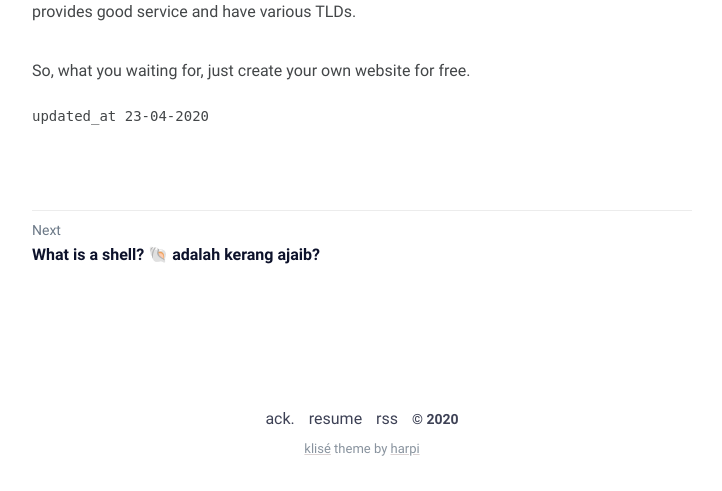
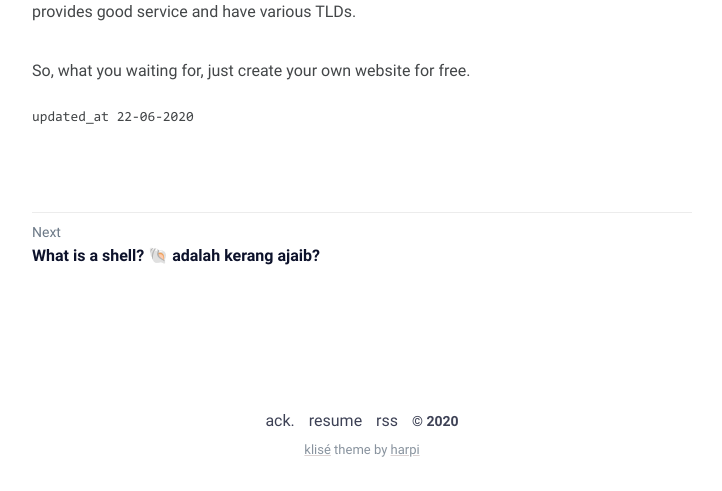
Before and after one commit to piharpi/piharpi.com, a Jekyll site: the page built from _posts/how-this-site-was-made/2018-09-28-how-this-site-was-made.md, in a window 1280 px wide. Shown: the part 2029-2520 px from the top of the page, without its empty margins (278-1000 px from the left). Built offline with Jekyll 4.4.1, drawn with Linux system fonts in a browser that asks for light colours; comment, search, counter and statistics services are not loaded.

Commit message:
update article

```diff
--- a/_posts/how-this-site-was-made/2018-09-28-how-this-site-was-made.md
+++ b/_posts/how-this-site-was-made/2018-09-28-how-this-site-was-made.md
@@ -1,18 +1,18 @@
 ---
 title: How this site was born 👶
 date: 2018-09-28 09:45:47 +07:00
-modified: 2020-04-23 06:53:47 +07:00
+modified: 2020-06-22 10:53:47 +07:00
 tags: [blog, jamstack, jekyll, github]
 description: All the services are free, a source code this site placed on github repository and intergration with netlify service, another service that you can use is github page for hosting your own static site.
 ---
 
 The website was made using Jekyll the one of open source static sites generator, and using my own simple theme, I called [klisé](https://github.com/piharpi/jekyll-klise).
 
-<hr>
+---
 
 All the services are free, source code the site was placed on my [github](https://github.com/piharpi) repository privately and intergration with ~~[netlify](https://netlify.com)~~ service, another service that you can use is [github page](https://pages.github.com/) and [vercel](http://now.sh) for hosting your own static site.
 
-<hr>
+---
 
 #### Let's do this
 
--- a/_sass/klise/_post.scss
+++ b/_sass/klise/_post.scss
@@ -253,5 +253,5 @@
 }
 
 .post-updated-at {
-  font-family: "Ubuntu mono", "monospace";
+font-family: $mono-family;
 }
```
Also changed, not shown: _posts/metodologi-bem-css/2020-04-26-metodologi-bem-css.md (+1 -3 lines).
